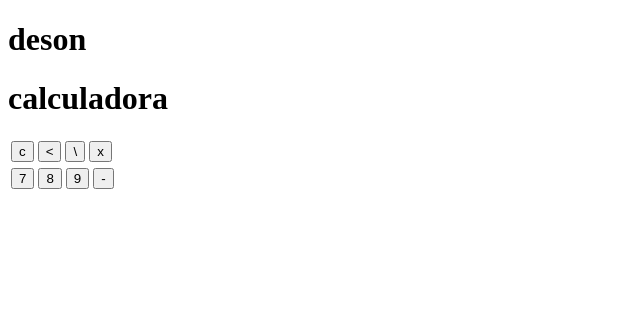
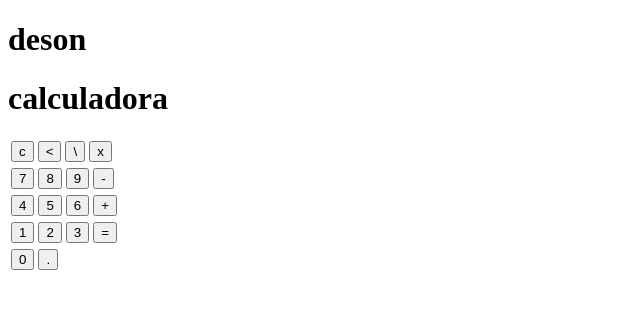
Before and after one commit to wandersonreiss/calculadora.php, a PHP site: page / in a window 1280 px wide. Shown: the top 309 px of the page, without its empty margins (0-640 px from the left). Run offline with PHP 8.4, Linux system fonts and the light colour scheme.

Commit message:
atualizaçao

```diff
--- a/index.php
+++ b/index.php
@@ -30,6 +30,28 @@ and open the template in the editor.
                            <td><button>-</button></td>
                     </tr>
                 </table>
+                 <table>
+                    <tr>
+                        <td><button>4</button></td>
+                         <td><button>5</button></td>
+                          <td><button>6</button></td>
+                           <td><button>+</button></td>
+                    </tr>
+                </table>
+                <table>
+                    <tr>
+                        <td><button>1</button></td>
+                         <td><button>2</button></td>
+                          <td><button>3</button></td>
+                          <td rowspan="2"><button>=</button></td>
+                    </tr>
+                </table>
+                 <table>
+                    <tr>
+                        <td colspan="2"><button>0</button></td>
+                         <td><button>.</button></td>
+                    </tr>
+                </table>
             </div>
 
         </div>
```
